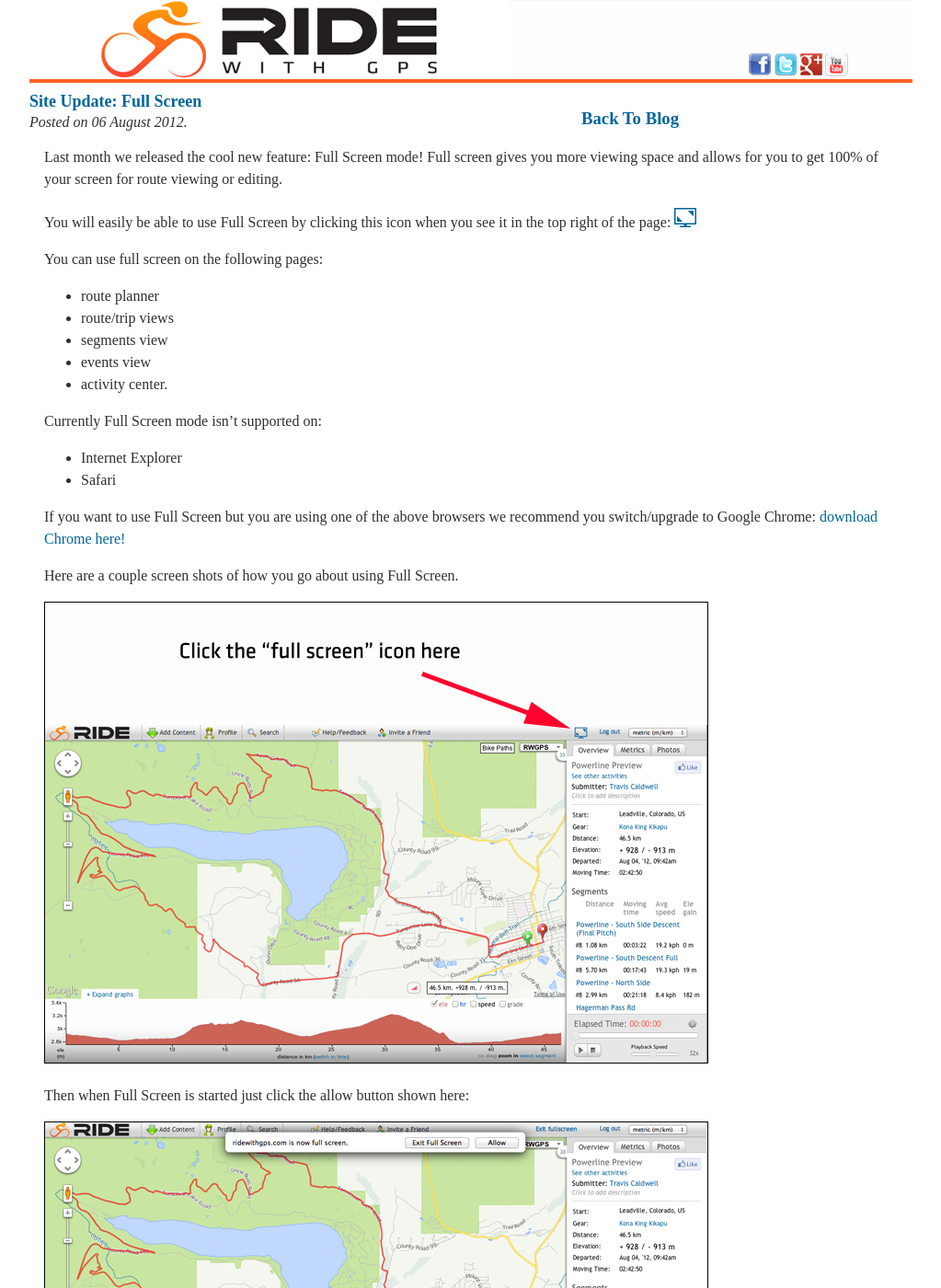
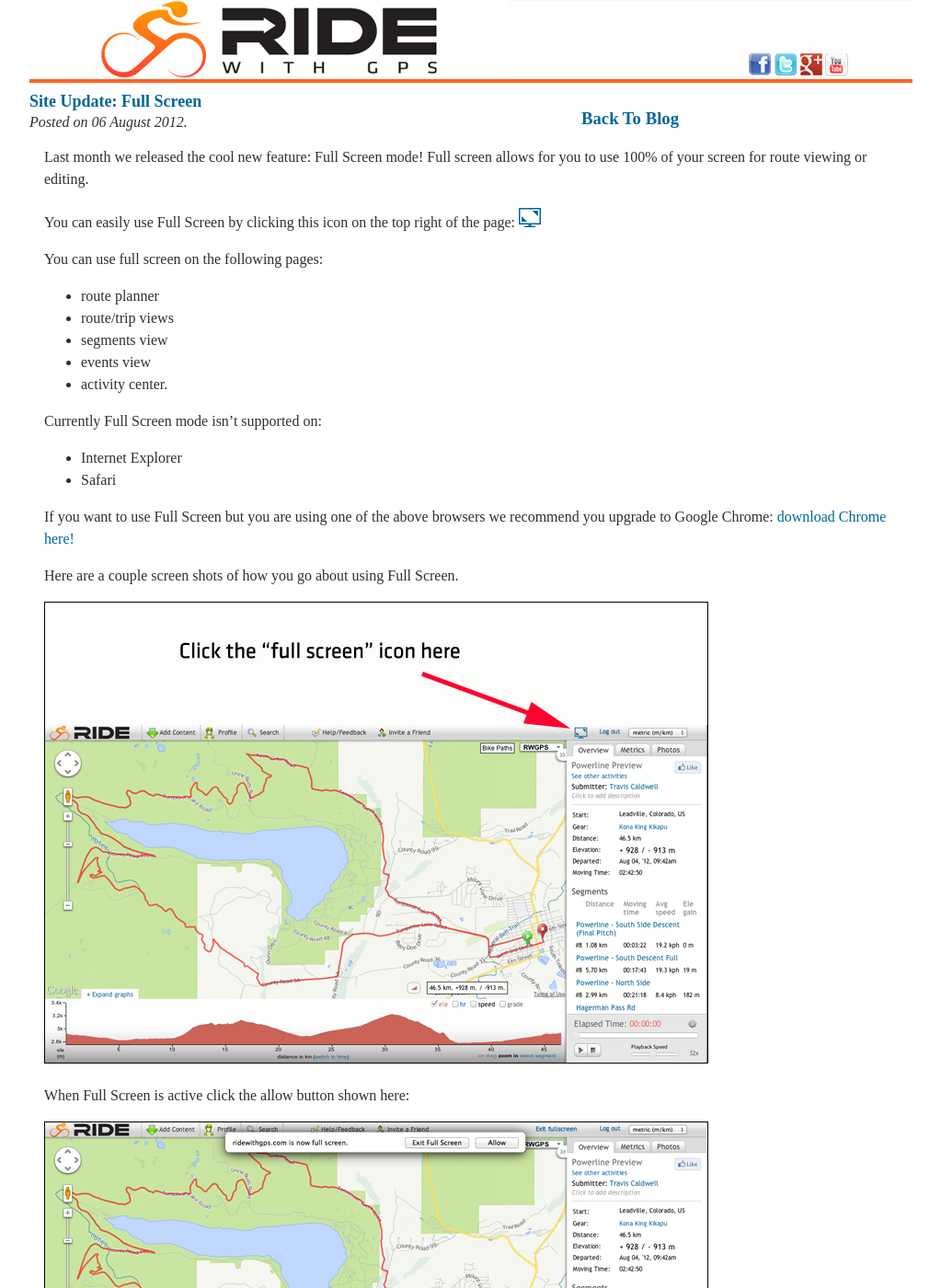
Before and after one commit to kingcu/blog.ridewithgps.com, a Jekyll site: the page built from _posts/2012-08-06-Fullscreen.markdown, in a window 1280 px wide and 1400 px high. Shown: the whole window at 92% size, without its empty margins (128-1151 px from the left). Built offline with Jekyll 4.4.1, drawn with Linux system fonts in a browser that asks for light colours; some web fonts are replaced; Markdown is read by kramdown in place of the engine named in the settings; comment, search, counter and statistics services are not loaded.

Commit message:
some grammar fixes

```diff
--- a/_posts/2012-08-06-Fullscreen.markdown
+++ b/_posts/2012-08-06-Fullscreen.markdown
@@ -2,9 +2,9 @@
 layout: post
 title: "Site Update: Full Screen"
 ---
-Last month we released the cool new feature: Full Screen mode! Full screen gives you more viewing space and allows for you to get 100% of your screen for route viewing or editing.
+Last month we released the cool new feature: Full Screen mode! Full screen allows for you to use 100% of your screen for route viewing or editing.
 
-You will easily be able to use Full Screen by clicking this icon when you see it in the top right of the page: <img src="/images/post_images/fullscreen_icon.png">
+You can easily use Full Screen by clicking this icon on the top right of the page: <img src="/images/post_images/fullscreen_icon.png">
 
 You can use full screen on the following pages:
 
@@ -19,13 +19,13 @@
 - Internet Explorer
 - Safari
 
-If you want to use Full Screen but you are using one of the above browsers we recommend you switch/upgrade to Google Chrome: <a href="https://www.google.com/intl/en/chrome/browser/">download Chrome here!</a>
+If you want to use Full Screen but you are using one of the above browsers we recommend you upgrade to Google Chrome: <a href="https://www.google.com/intl/en/chrome/browser/">download Chrome here!</a>
 
 Here are a couple screen shots of how you go about using Full Screen.
 
 <img class="postimage" src="/images/post_images/fullscreen.png">
 
-Then when Full Screen is started just click the allow button shown here:
+When Full Screen is active click the allow button shown here:
 
 <img class="postimage" src="/images/post_images/fullscreen_allow.png">
 
```
